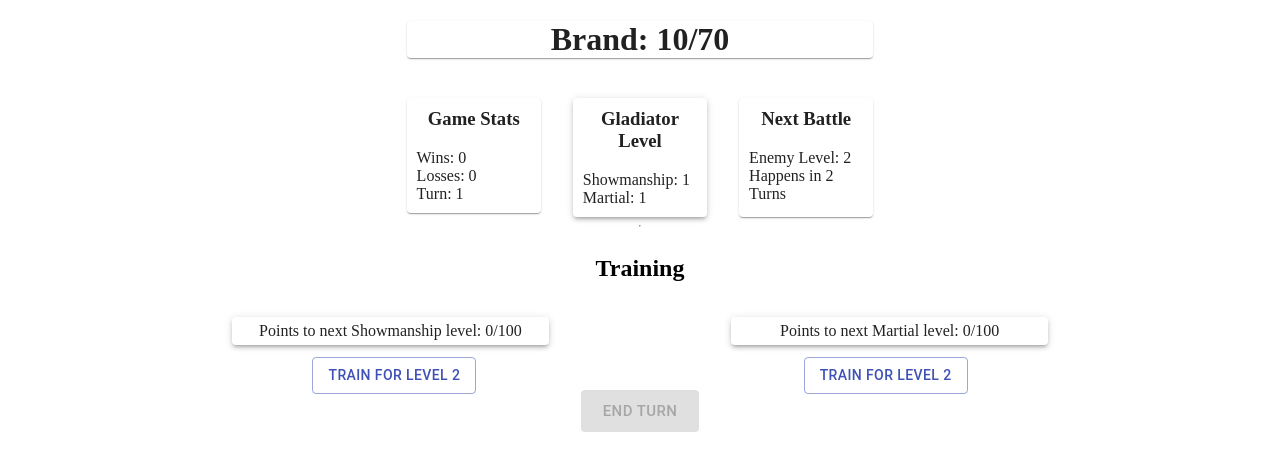
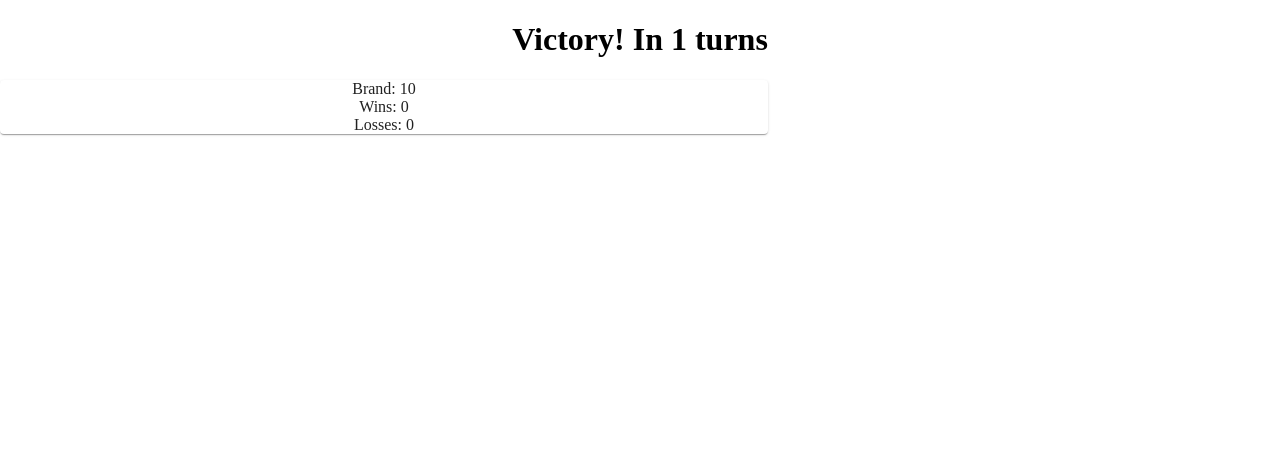
Before and after one commit to upsetshrimp/Lanista, a React (Create React App) app: page / in a window 1280 px wide. Shown: the top 470 px of the page. Built offline with nearby package versions, Linux system fonts and the light colour scheme.

Commit message:
created Victoy page

```diff
--- a/src/Battle.js
+++ b/src/Battle.js
@@ -1,7 +1,7 @@
 export default class Battle {
     static instance = null
     static previousTurn = -1
-    static gameGoal = 70
+    static gameGoal = 10
     constructor(currentTurn, gladiatorLevel) {
 
         const minLevel = gladiatorLevel > 5 ? gladiatorLevel - 4 : 1
--- a/src/main-page.js
+++ b/src/main-page.js
@@ -8,6 +8,7 @@ import BattleView from './battle-view'
 import { Grid, Button } from '@material-ui/core';
 import BattleResultDialog from './battle-result-dialog';
 import TrainingResultDialog from './training-result-dialog'
+import VictoryPage from './victory-page'
 
 
 export default function MainPage() {
@@ -22,6 +23,7 @@ export default function MainPage() {
     const [showTrainingResult, setShowTrainingResult] = useState(undefined)
     const isInBattle = turnCount === currentBattle.turn
     const canEndTurn = chosenAction !== undefined
+    const isGameOver = brand >= Battle.gameGoal
 
     useEffect(() => {
         const bubu = InitialConditions.initializeConditions()
@@ -40,13 +42,6 @@ export default function MainPage() {
             setBrand(brand + brandChange)
             setBattleResult({ didPlayerWin, stance: chosenAction, enemyLvl: currentBattle.enemyLvl, brandChange })
             setShowBattleResult(true)
-
-            if (brand + brandChange >= Battle.gameGoal) {
-                alert(`Victory! In ${turnCount} turns.
-                Brand: ${brand + brandChange},
-                Wins: ${gameHistory.wins}
-                Losses: ${gameHistory.losses}`)
-            }
         }
         else {
             const gladiatorChange = Gladiator.resolveTraining(chosenAction, gladiator)
@@ -58,8 +53,11 @@ export default function MainPage() {
         setChosenAction(undefined)
         setTurnCount(turnCount + 1)
     }
+
     return (
-        <Grid container direction='column' alignItems='center'>
+        <>
+            {isGameOver ? <VictoryPage turnCount={turnCount} brand={brand} wins={gameHistory.wins} losses={gameHistory.losses} />
+            : <Grid container direction='column' alignItems='center'>
                 <Grid item key={1} xs={12}>
                     <StatView
                         gladiator={gladiator}
@@ -69,7 +67,7 @@ export default function MainPage() {
                         gameHistory={gameHistory}
                         isInBattle={isInBattle} />
                 </Grid>
-            <hr/>
+                <hr />
                 <Grid item key={2}>
                     {isInBattle ?
                         <BattleView gladiator={gladiator} currentBattle={currentBattle} chosenAction={chosenAction} chooseAction={setChosenAction} /> :
@@ -89,5 +87,5 @@ export default function MainPage() {
                 <BattleResultDialog battleResult={battleResult} isOpen={showBattleResult} close={() => setShowBattleResult(false)} />
                 <TrainingResultDialog gladiator={gladiator} ability={showTrainingResult} isOpen={showTrainingResult} close={() => setShowTrainingResult(undefined)} />
             </Grid>
-    );
+            } </>);
 }
--- /dev/null
+++ b/src/victory-page.js
@@ -0,0 +1,17 @@
+import React from 'react';
+import { Paper, Box } from '@material-ui/core';
+
+
+export default function VictoryPage({ turnCount, brand, wins, losses }) {
+    return (
+        <Box
+        width = {1}>
+            <h1>Victory!    In {turnCount} turns </h1>
+                    <Paper style={{ width: "60%", textAlign: "center" }}>
+                        Brand: {brand} <br />
+                Wins: {wins} <br />
+                Losses: {losses} <br />
+                    </Paper>
+        </Box>
+    )
+}
```
Lines whose indentation alone changed are shown as unchanged.
